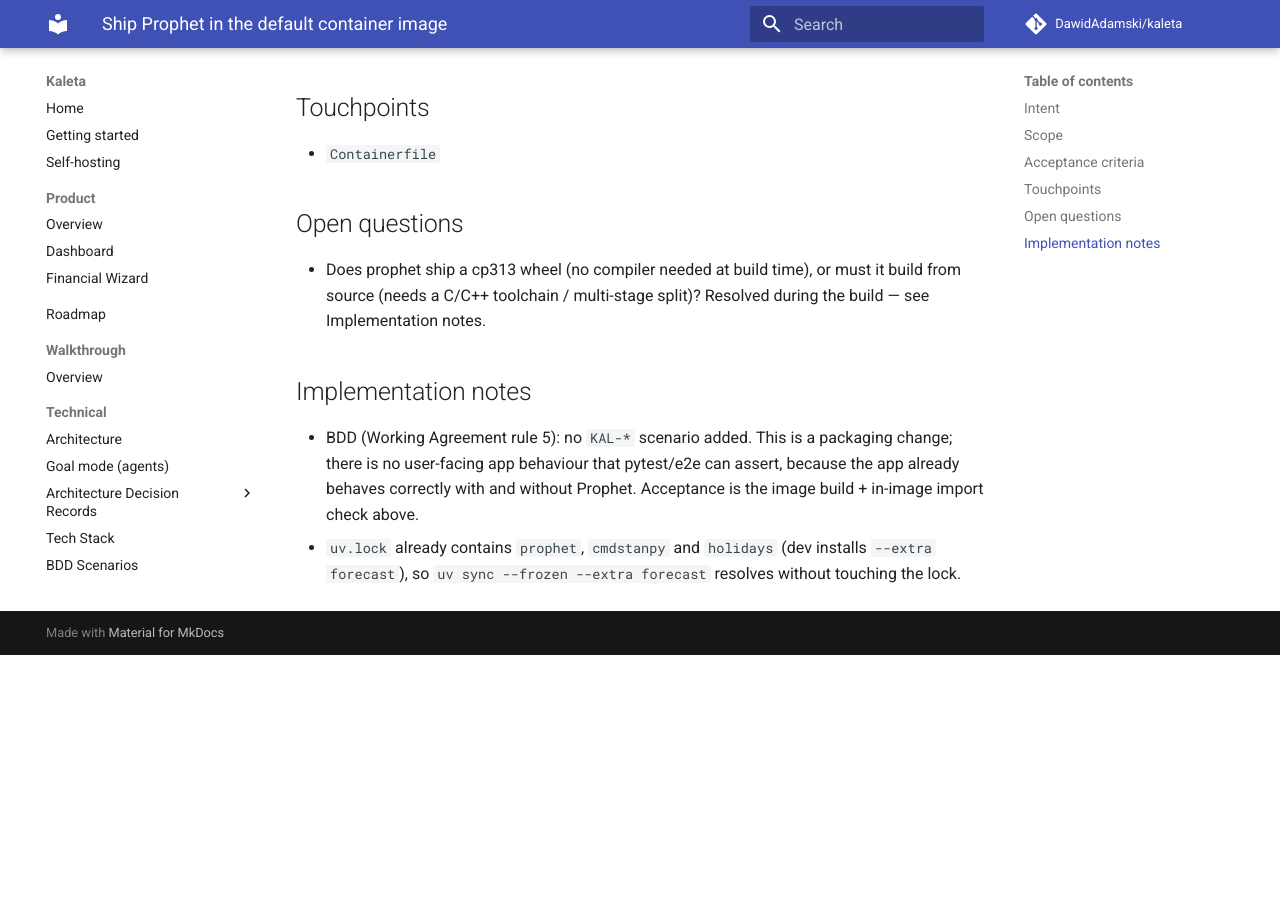
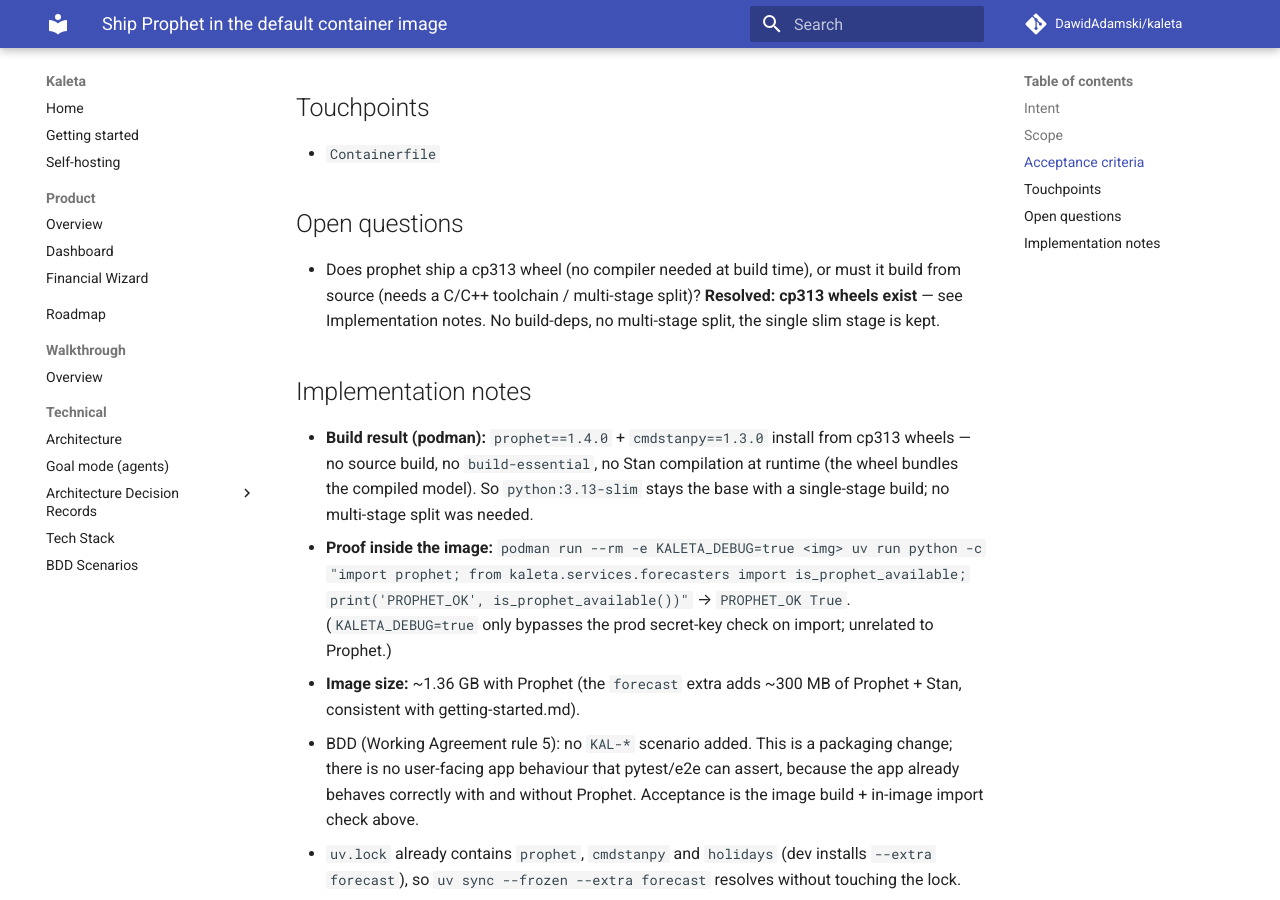
Before and after one commit to DawidAdamski/kaleta, an MkDocs documentation site: the page built from docs/plans/ship-prophet-in-image.md, in a window 1280 px wide and 900 px high, scrolled down 838 px. Built offline with MkDocs 1.6.1 and Material for MkDocs 9.7.7, drawn with Linux system fonts in a browser that asks for light colours; comment, search, counter and statistics services are not loaded; before the commit the page ends 1493 px from its top, so only the background shows below that.

Commit message:
docs(plan): record Prophet image build results (cp313 wheels, 1.36GB, PROPHET_OK)
Co-Authored-By: Claude Opus 4.8 <noreply@anthropic.com>

```diff
--- a/docs/plans/ship-prophet-in-image.md
+++ b/docs/plans/ship-prophet-in-image.md
@@ -40,10 +40,22 @@ Explicitly NOT in scope:
 
 ## Open questions
 - Does prophet ship a cp313 wheel (no compiler needed at build time), or must
-  it build from source (needs a C/C++ toolchain / multi-stage split)? Resolved
-  during the build — see Implementation notes.
+  it build from source (needs a C/C++ toolchain / multi-stage split)?
+  **Resolved: cp313 wheels exist** — see Implementation notes. No build-deps,
+  no multi-stage split, the single slim stage is kept.
 
 ## Implementation notes
+- **Build result (podman):** `prophet==1.4.0` + `cmdstanpy==1.3.0` install from
+  cp313 wheels — no source build, no `build-essential`, no Stan compilation at
+  runtime (the wheel bundles the compiled model). So `python:3.13-slim` stays
+  the base with a single-stage build; no multi-stage split was needed.
+- **Proof inside the image:** `podman run --rm -e KALETA_DEBUG=true <img> uv run
+  python -c "import prophet; from kaleta.services.forecasters import
+  is_prophet_available; print('PROPHET_OK', is_prophet_available())"` →
+  `PROPHET_OK True`. (`KALETA_DEBUG=true` only bypasses the prod secret-key
+  check on import; unrelated to Prophet.)
+- **Image size:** ~1.36 GB with Prophet (the `forecast` extra adds ~300 MB of
+  Prophet + Stan, consistent with getting-started.md).
 - BDD (Working Agreement rule 5): no `KAL-*` scenario added. This is a
   packaging change; there is no user-facing app behaviour that pytest/e2e can
   assert, because the app already behaves correctly with and without Prophet.
```
